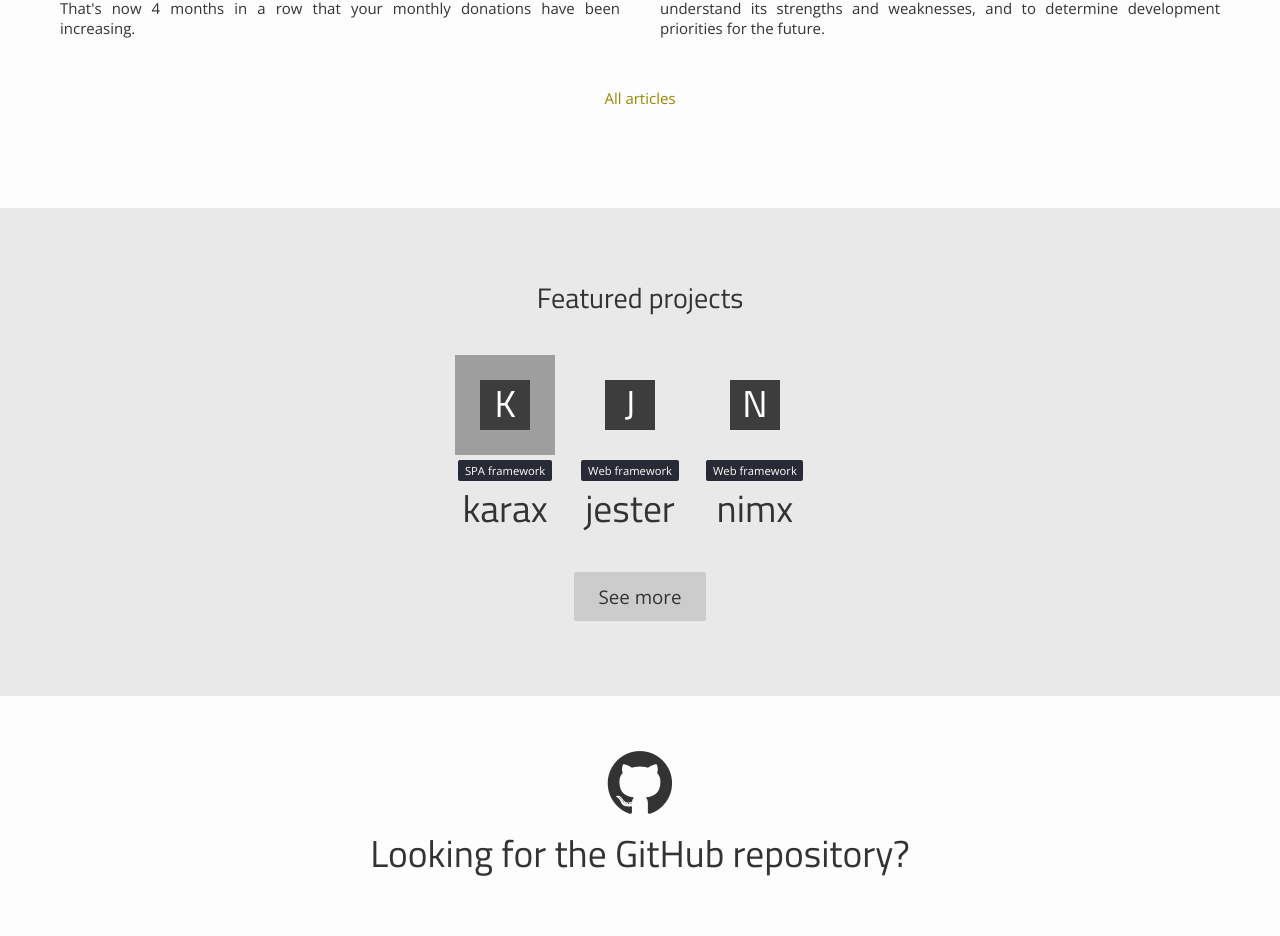
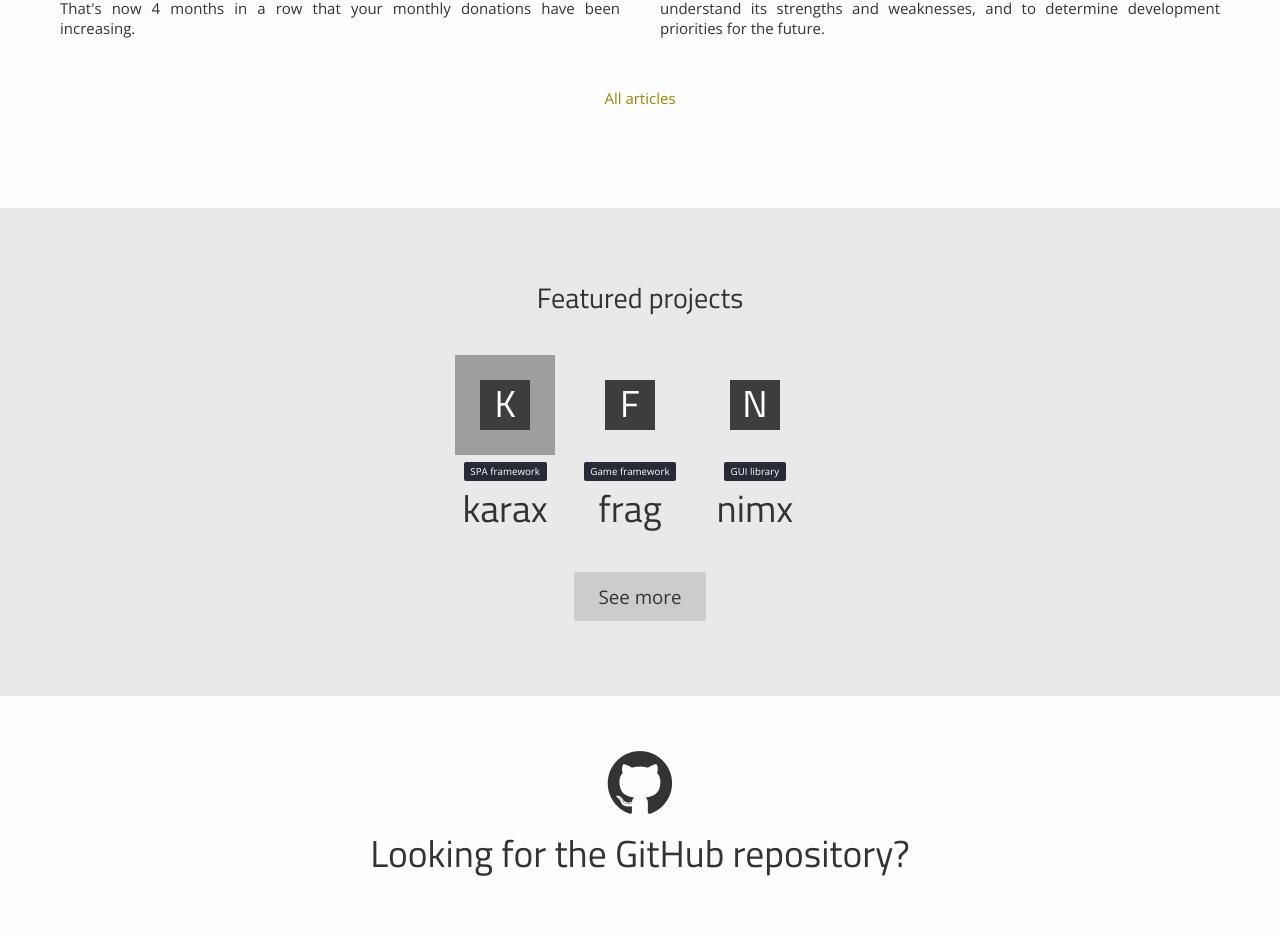
Before and after one commit to nim-lang/website, a Jekyll site: the page built from jekyll_prototype/index.html, in a window 1280 px wide. Shown: the part 842-1778 px from the top of the page. Built offline with Jekyll 4.4.1, drawn with Linux system fonts in a browser that asks for light colours; grey boxes are pictures that could not be loaded.

Commit message:
Feature the frag library on the front page.

```diff
--- a/jekyll_prototype/assets/css/main.scss
+++ b/jekyll_prototype/assets/css/main.scss
@@ -500,7 +500,7 @@ section#donations {
 /* Style for the featured projects section */
 
 span.tag {
-  font-size: 60%;
+  font-size: 52%;
   background-color: $index-code-bg;
   color: white;
   border-radius: 2px;
@@ -561,6 +561,7 @@ span.tag {
 
 .green.tag {
   background-color: #03ab1e;
+  font-size: 60%;
 }
 
 .sponsor-container {
--- a/jekyll_prototype/index.html
+++ b/jekyll_prototype/index.html
@@ -76,12 +76,12 @@ echo("Average line length: ",
         </div>
 
         <div class="project-container">
-          <a href="https://github.com/dom96/jester">
-            <div class="project-box" id="jester">
-              <h1>J</h1>
+          <a href="http://fragworks.io/">
+            <div class="project-box" id="frag">
+              <h1>F</h1>
             </div>
-            <span class="tag">Web framework</span>
-            <h1 class="title">jester</h1>
+            <span class="tag">Game framework</span>
+            <h1 class="title">frag</h1>
           </a>
         </div>
 
@@ -90,7 +90,7 @@ echo("Average line length: ",
             <div class="project-box" id="nimx">
               <h1>N</h1>
             </div>
-            <span class="tag">Web framework</span>
+            <span class="tag">GUI library</span>
             <h1 class="title">nimx</h1>
           </a>
         </div>
```
